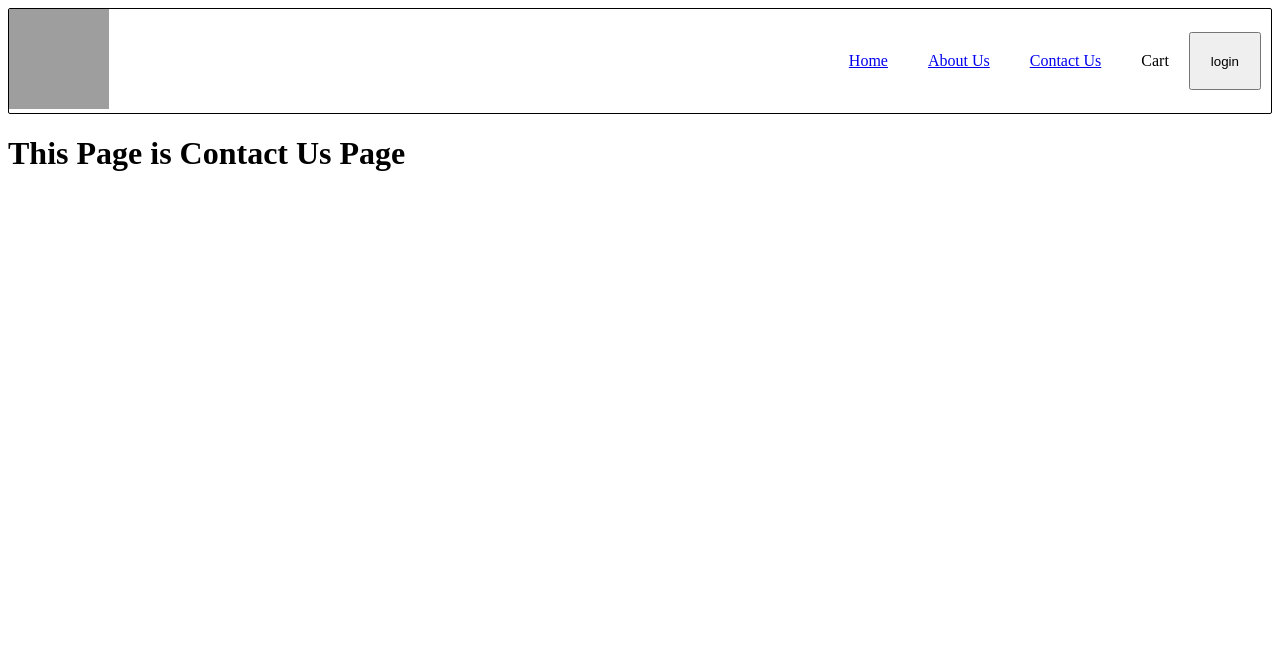
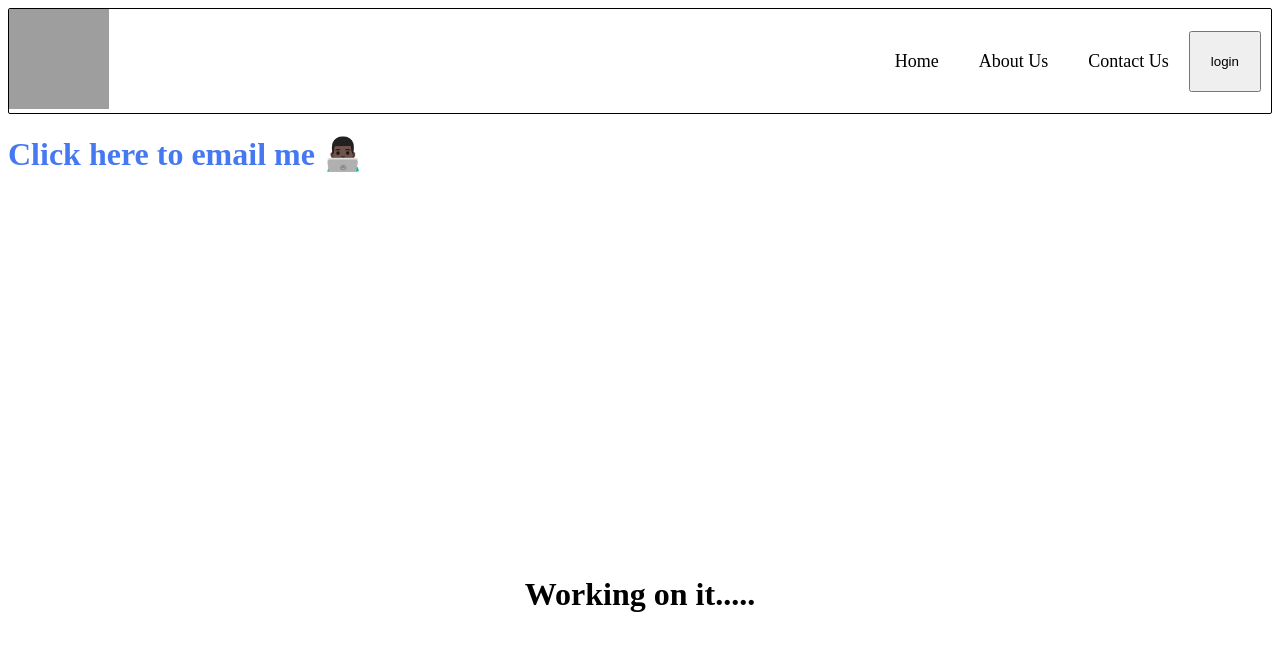
Before and after one commit to rohitkrsharma/New-Project, a React (Vite) app: page /contact in a window 1280 px wide. Shown: the top 650 px of the page. Built offline with nearby package versions, Linux system fonts and the light colour scheme; grey boxes are pictures that could not be loaded.

Commit message:
home page clicable

```diff
--- a/index.css
+++ b/index.css
@@ -22,7 +22,7 @@
 }
 
 .res-card {
-  width: 210px;
+  width: 200px;
   height: 320px;
   background-color: #f0f0f0;
   padding: 5px;
@@ -66,7 +66,7 @@
 }
 
 .shimmer-card {
-  width: 200px;
+  width: 210px;
   height: 350px;
   background-color: #f0f0f0;
 }
@@ -89,10 +89,20 @@
 }
 
 .input-text {
-  padding: 5px;
+  padding: 10px;
 }
 
 .decoration {
   text-decoration: none;
   color: black;
 }
+
+.decoration1 {
+  text-decoration: none;
+  color: black;
+  font-size: 18px;
+}
+.email{
+  text-decoration: none;
+  color:#4679F1 ;
+}
--- a/src/App.js
+++ b/src/App.js
@@ -36,7 +36,7 @@ const appRouter = createBrowserRouter([
         element: <ContactUS />
       },
       {
-        path: "/restaurant/:resId",
+        path: "/restaurants/:resId",
         element: <RestaurantMenu />
       }
     ],
--- a/src/components/About.jsx
+++ b/src/components/About.jsx
@@ -2,7 +2,7 @@ const About = () => {
   return (
     <div>
       <h1>
-        This is Namste React
+        Working On About Page....
       </h1>
     </div>
   )
--- a/src/components/Body.jsx
+++ b/src/components/Body.jsx
@@ -18,10 +18,10 @@ const Body = () => {
     const json = await data.json();
     console.log(json);
     setListOfrestaurant(
-      json?.data?.cards[5]?.card?.card?.gridElements?.infoWithStyle?.restaurants
+      json?.data?.cards[3]?.card?.card?.gridElements?.infoWithStyle?.restaurants || []
     );
     setFilteredRestaurants(
-      json?.data?.cards[5]?.card?.card?.gridElements?.infoWithStyle?.restaurants
+      json?.data?.cards[3]?.card?.card?.gridElements?.infoWithStyle?.restaurants || []
     );
   }
 
@@ -56,7 +56,6 @@ const Body = () => {
       <div className="res-container">
         {filteredRestaurants.map((restaurant) => (
           <Link className="decoration" key={restaurant.info.id} to={"/restaurants/" + restaurant.info.id}>
-            {console.log(restaurant.info.id)}
             <RestaurantCard resData={restaurant} />
           </Link>
         ))}
--- a/src/components/ContactUs.jsx
+++ b/src/components/ContactUs.jsx
@@ -2,8 +2,11 @@ const ContactUS = () => {
   return (
     <div>
       <h1>
-        This Page is Contact Us Page
+        <a className="email" href="mailto:rohtmystic@gmail.com">Click here to email me 👨🏿‍💻</a>
       </h1>
+      <div style={{ display: 'flex', alignItems: 'center', height: '100vh', justifyContent: 'center' }}>
+        <h1>Working on it.....</h1>
+      </div>
     </div>
   )
 }
--- a/src/components/Header.jsx
+++ b/src/components/Header.jsx
@@ -11,10 +11,9 @@ const Header = () => {
       </div>
       <div className="nav-items">
         <ul>
-          <li><Link to="/">Home</Link></li>
-          <li><Link to="/about">About Us</Link></li>
-          <li><Link to="/contact">Contact Us</Link></li>
-          <li>Cart</li>
+          <li><Link className="decoration1" to="/">Home</Link></li>
+          <li><Link className="decoration1" to="/about">About Us</Link></li>
+          <li><Link className="decoration1" to="/contact">Contact Us</Link></li>
           <button className="login" onClick={() => {
             btnNameReact == "login" ? setBtnNameReact('logout') : setBtnNameReact('login')
           }}>{btnNameReact} </button>
--- a/src/components/RestaurantMenu.jsx
+++ b/src/components/RestaurantMenu.jsx
@@ -7,41 +7,41 @@ const RestaurantMenu = () => {
   const [resInfo, setResInfo] = useState(null);
 
   const { resId } = useParams();
-  console.log(resId);
 
   useEffect(() => {
     fetchMenu();
   }, []);
 
+
+
   const fetchMenu = async () => {
-
     const data = await fetch(MENU_API + resId);
     const json = await data.json();
     console.log(json);
     setResInfo(json.data);
+  }
+  if (resInfo === null) return <Shimmer />;
+  const { name, cuisines, costForTwoMessage } = resInfo?.cards[0]?.card?.card?.info || {};
 
-  };
+  const { itemCards } = resInfo.cards[3]?.groupedCard?.cardGroupMap?.REGULAR?.cards[1]?.card?.card || {};
 
-  // Check if resInfo is null before destructuring
-  if (!resInfo) {
-    return <Shimmer />;
-  }
-
-  const { name, costForTwoMessage, cuisines } = resInfo.cards?.[0]?.card?.card?.info || {};
-  const { itemCards } = resInfo.cards?.[2]?.groupedCard?.cardGroupMap?.REGULAR?.cards[1]?.card?.card;
-  console.log(itemCards);
 
   return (
-    <div className="menu">
-      <h1>{name}</h1>
-      <p>{cuisines.join(", ")} - {costForTwoMessage}</p>
-      <div>
-        <ul>
-          {itemCards.map(item => <li key={item.card?.info?.id}>{item.card?.info?.name} - {"Rs."} {item?.card?.info?.price / 100}</li>)}
-        </ul>
-      </div>
-    </div>
-  );
-};
+    <>
+      <h1>
+        {name}
+      </h1>
+      <h3>
+        {cuisines.join(' , ')} - {costForTwoMessage}
+      </h3>
+      <h1>Menu</h1>
+      <ul>
+        {
+          itemCards.map((item) => (<li key={item.card?.info?.id}>{item.card?.info?.name} - {"Rs"} {item.card?.info?.price}</li>))
+        }
+      </ul>
+    </>
+  )
 
+}
 export default RestaurantMenu;
--- a/src/utilis/common.jsx
+++ b/src/utilis/common.jsx
@@ -1,3 +1,3 @@
 export const CDN_LOGO = "https://static.vecteezy.com/system/resources/previews/011/405/724/original/call-food-logo-design-food-delivery-service-logo-concept-free-vector.jpg";
 export const CDN_IMG = "https://res.cloudinary.com/swiggy/image/upload/fl_lossy,f_auto,q_auto,w_660/";
-export const MENU_API = "https://www.swiggy.com/dapi/menu/pl?page-type=REGULAR_MENU&complete-menu=true&lat=12.9351929&lng=77.62448069999999&restaurantId=";
+export const MENU_API = "https://www.swiggy.com/dapi/menu/pl?page-type=REGULAR_MENU&complete-menu=true&lat=12.9715987&lng=77.5945627&restaurantId=";
```
